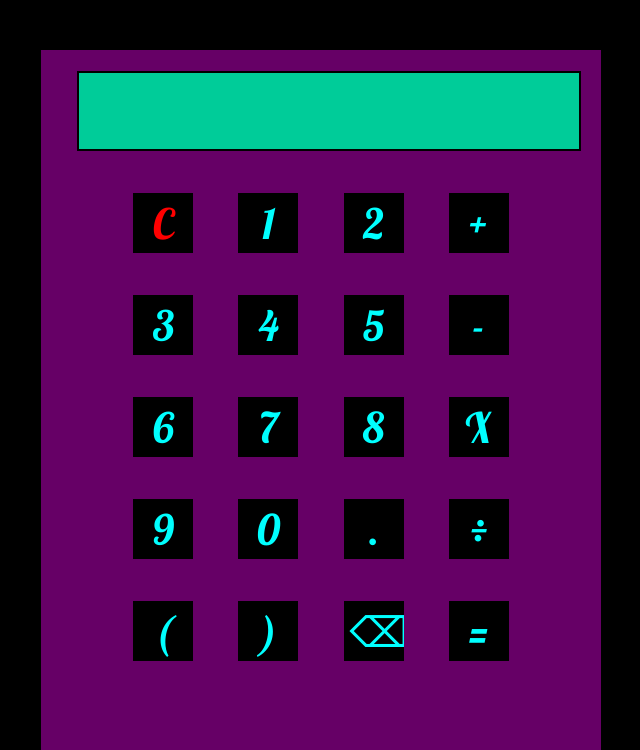
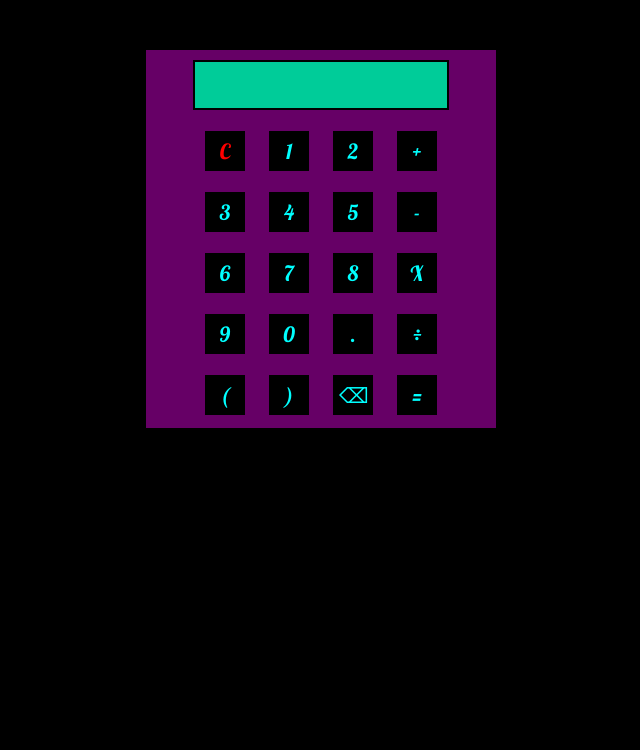
Before and after one commit to jeremiahogutu/calculator, a plain HTML site: page index.html in a window 1536 px wide. Shown: the part 133-883 px from the top of the page, without its empty margins (447-1087 px from the left). After the commit the page ends 800 px from the top, so only its background shows below. Drawn offline with Linux system fonts and the light colour scheme.

Commit message:
media queries update

```diff
--- a/css/main.css
+++ b/css/main.css
@@ -49,7 +49,7 @@ h1 {
     }
 
     #display {
-        width: 95%;
+        /*width: 95%;*/
         height: 50px;
     }
 }
@@ -105,9 +105,9 @@ h1 {
 @media screen and (min-width: 768px) {
 
     input {
-        width: 99px;
-        height: 99px;
-        font-size: 3em;
+        width: 40px;
+        height: 40px;
+        font-size: 1.5em;
         margin: 0.5em;
     }
 
@@ -115,24 +115,13 @@ h1 {
         font-size: 4.5em;
         margin: 0.9em;
     }
+     #display {
+        height: 50px;
+    }
 
     .container {
         margin: 0 auto;
-        height: 60em;
+        height: 27em;
+        width: 25em
     }
 }
-
-@media screen and (min-width: 1366px) {
-         input {
-        width: 60px;
-        height: 60px;
-        font-size: 3em;
-        margin: 0.5em;
-    }
-          .container {
-        margin: 0 auto;
-        height: 50em;
-        width: 40em;
-    }
-
-}
```
